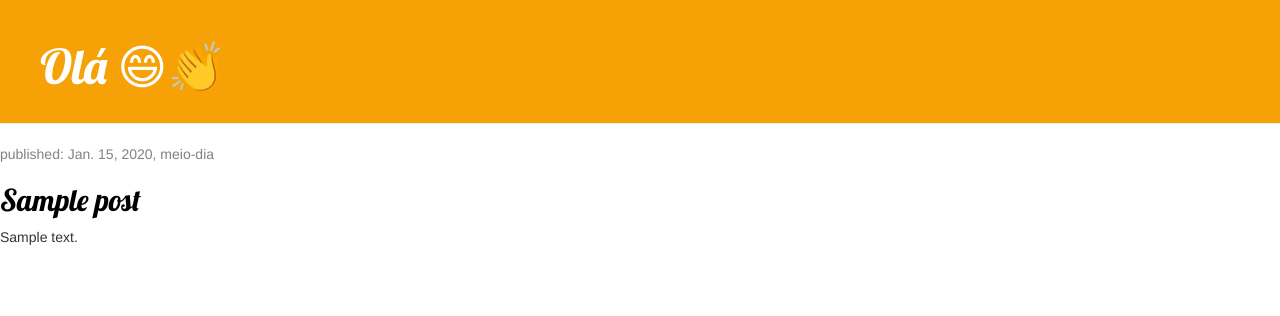
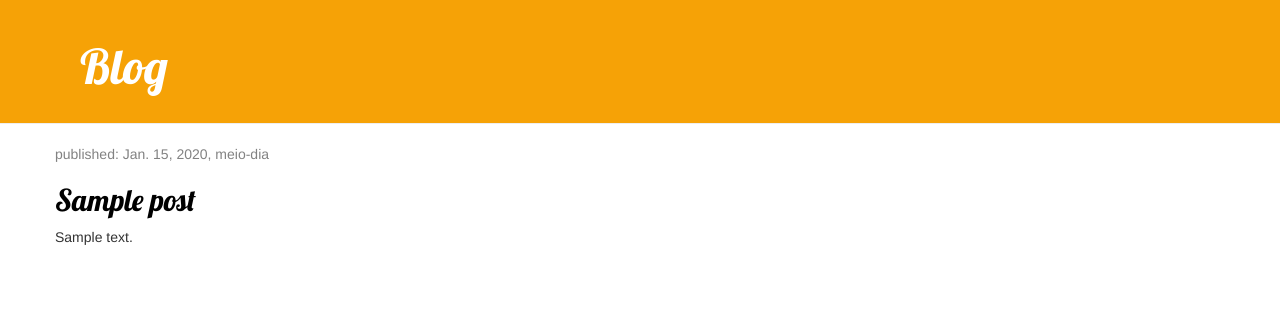
Before and after one commit to naftalivo/my-first-blog, a Django app: page / in a window 1280 px wide. Shown: the top 316 px of the page. Run offline with Django 3.2, Linux system fonts and the light colour scheme; tables that the repository leaves empty hold one stand-in row (values such as "Sample post"); some libraries are stand-ins or nearby versions.

Commit message:
Added view and template for detailed blog post as well as CSS for the site.

```diff
--- a/blog/templates/blog/base.html
+++ b/blog/templates/blog/base.html
@@ -8,9 +8,11 @@
         <link rel="stylesheet" href="{% static 'css/blog.css' %}">
     </head>
     <body>
-    <div class="page-header">
-        <h1><a href="/">Django Girls Blog</a></h1>
-    </div>
+      <header class="page-header">
+        <div class="container">
+            <h1><a href="/">Blog</a></h1>
+        </div>
+      </header>
     <div class="content container">
         <div class="row">
             <div class="col-md-8">
--- a/blog/templates/blog/post_list.html
+++ b/blog/templates/blog/post_list.html
@@ -1,4 +1,5 @@
 <!DOCTYPE html>
+{% extends 'blog/base.html' %}
 {% load static %}
 <html lang="en" dir="ltr">
   <head>
@@ -6,17 +7,22 @@
     <title>Django</title>
     <link rel="stylesheet" href="//maxcdn.bootstrapcdn.com/bootstrap/3.2.0/css/bootstrap.min.css">
     <link rel="stylesheet" href="//maxcdn.bootstrapcdn.com/bootstrap/3.2.0/css/bootstrap-theme.min.css">
-
     <link rel="stylesheet" type="text/css" href="{% static 'css/blog.css' %}"/>
-
     <link href="//fonts.googleapis.com/css?family=Lobster&subset=latin,latin-ext" rel="stylesheet" type="text/css">
-
   </head>
   <body>
 
-        <div class="page-header">
+        <!-- <div class="page-header">
           <h1><a href="/">Olá 😄👏</a></h1>
-        </div>
+        </div> -->
+
+        <header class="page-header">
+          <div class="container">
+              <h1><a href="/">Olá</a></h1>
+          </div>
+        </header>
+
+
 
         {% block content %}
           {% for post in posts %}
@@ -24,7 +30,7 @@
                   <div class="date">
                       <p>published: {{ post.published_date }}</p>
                   </div>
-                  <h2><a href="">{{ post.title }}</a></h2>
+                  <h2><a href="{% url 'post_detail' pk=post.pk %}">{{ post.title }}</a></h2>
                   <p>{{ post.text|linebreaksbr }}</p>
               </div>
           {% endfor %}
--- a/blog/urls.py
+++ b/blog/urls.py
@@ -1,7 +1,7 @@
 from django.urls import path
 from . import views
 
-
 urlpatterns = [
     path('', views.post_list, name='post_list'),
+    path('post/<int:pk>/', views.post_detail, name='post_detail'),
 ]
--- a/blog/views.py
+++ b/blog/views.py
@@ -1,7 +1,15 @@
+from django.shortcuts import render, get_object_or_404
 from django.shortcuts import render
 from django.utils import timezone
 from .models import Post
 
+
+# Post.objects.get(pk=pk)
+
 def post_list(request):
     posts = Post.objects.filter(published_date__lte=timezone.now()).order_by('published_date')
     return render(request, 'blog/post_list.html', {'posts': posts})
+
+def post_detail(request, pk):
+    post = get_object_or_404(Post, pk=pk)
+    return render(request, 'blog/post_detail.html', {'post': post})
```
Also changed, not shown: blog/templates/blog/post_detail.html (added, +13 -0 lines).
